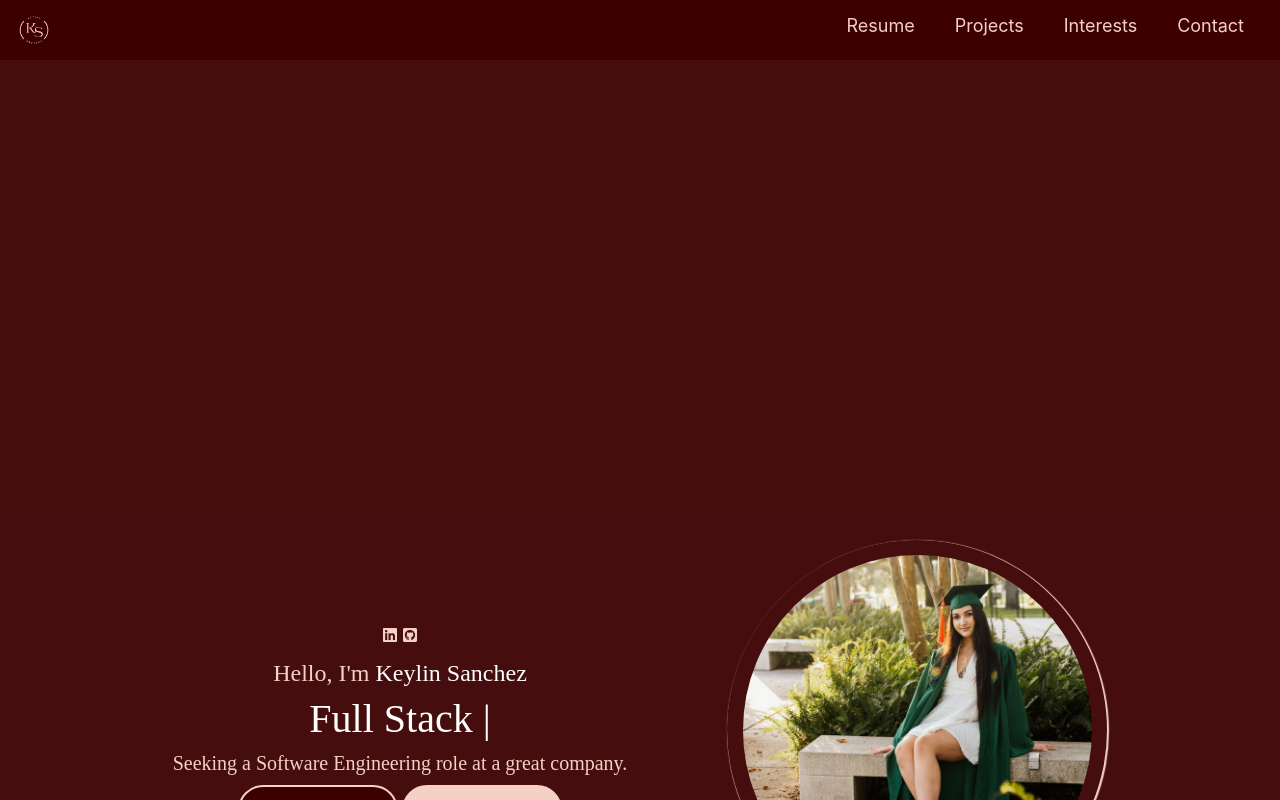
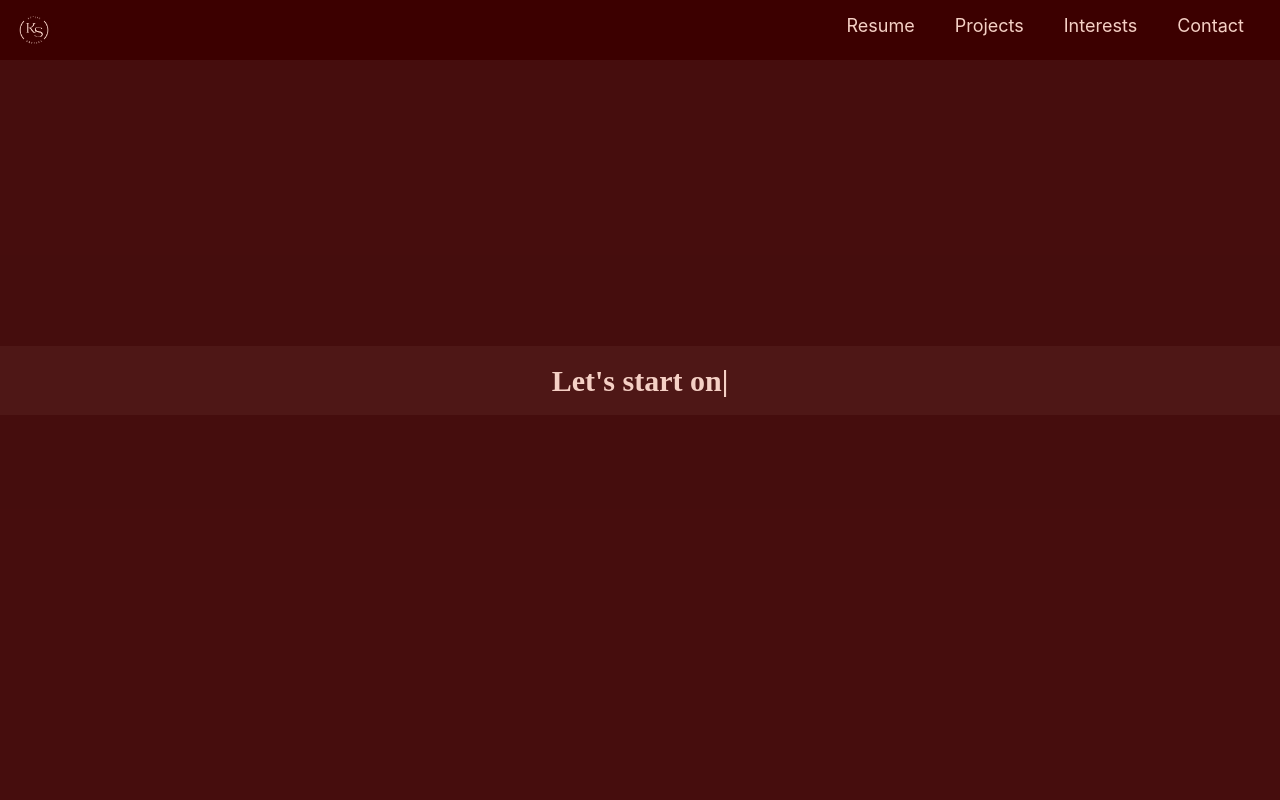
Before and after one commit to kbsanchez/personal-site-reactjs, a React (Create React App) app: page /contact in a window 1280 px wide. Shown: the top 800 px of the page. Built offline with nearby package versions, Linux system fonts and the light colour scheme.

Commit message:
set up proper routing and began work on contact page, profile picture still disappears on small screens, will need to be fixed

```diff
--- a/src/App.js
+++ b/src/App.js
@@ -1,13 +1,24 @@
 import React from 'react'
-import { Routes, Route } from "react-router-dom"
-import NavBar from './components/NavBar'
+import { Route, Routes } from "react-router-dom"
+import NavBar from './components/NavBar/NavBar'
 import Home from './components/Home/Home'
+import ContactMe from './components/ContactMe'
+import Projects from './components/Projects'
+import Resume from './components/Resume'
+import Interests from './components/Interests'
 
 export default function App() {
   return (
-    <div>
-      <NavBar/>
-      <Home/>
-    </div>
+      <div>
+        <NavBar/>
+
+        <Routes>
+          <Route path="/" element={<Home />} />
+          <Route path="/resume" element={<Resume />} />
+          <Route path="/projects" element={<Projects />} />
+          <Route path="/interests" element={<Interests />} />
+          <Route path="/contact" element={<ContactMe />} />
+        </Routes>
+      </div>
   )
 }
--- a/src/components/ContactMe.js
+++ b/src/components/ContactMe.js
@@ -0,0 +1,31 @@
+import React from 'react'
+import Typed from 'react-typed'
+
+export default function ContactMe() {
+    return (
+        <div className='flex flex-col justify-between min-h-[500px] pt-10 h-screen bg-red-bean bg-opacity-95'>
+            <header className='contactme-container flex items-center text-center justify-center h-[10%] pb-[50px] min-h-fit'>
+                <div className='contact-page-title text-pale-pink text-3xl mt-[130px] min-w-full min-h-[50px] bg-pale-pink py-4 bg-opacity-5'>
+                    <span className='font-serif font-bold'>
+                        {" "}
+                        <Typed
+                        strings={[
+                            "Let's start a conversation",
+                            "Let's start on a project together",
+                            "Let's start by connecting:"
+                        ]}
+                        typeSpeed={50}
+                        backSpeed={50}
+                        backDelay={50}
+                        smartBackspace
+                        />
+                    </span>
+                </div>
+
+                <div className='contact-details flex text-center items-center justify-center h-[10%] pb-[50px] min-h-fit mt-[500px]'>
+
+                </div>
+            </header>
+        </div>
+    )
+}
--- a/src/components/Home/Home.js
+++ b/src/components/Home/Home.js
@@ -5,7 +5,7 @@ import Typed from "react-typed";
 
 export default function Home() {
     return (
-        <div className='flex flex-col justify-between min-h-[500px] pt-10 h-screen bg-red-bean bg-opacity-95'>
+        <div className='flex flex-col justify-between min-h-[700px] pt-10 h-screen bg-red-bean bg-opacity-95'>
             <header className='profile-container flex items-center text-center justify-center h-[10%] pb-[50px] min-h-fit'>
                 <div className="hero flex text-center items-center justify-center h-[10%] pb-[50px] min-h-fit mt-[500px]">
                     <div className='profile-details'>
@@ -35,7 +35,7 @@ export default function Home() {
                                     strings={[
                                         "Software Engineer",
                                         "Full Stack Developer",
-                                        "CS Student",
+                                        "CS Graduate",
                                         "Problem Solver"
                                     ]}
                                     typeSpeed={100}
--- a/src/components/Interests.js
+++ b/src/components/Interests.js
@@ -0,0 +1,9 @@
+import React from 'react'
+
+export default function Interests() {
+    return (
+        <div className='flex flex-col justify-between min-h-[500px] pt-10 h-screen bg-red-bean bg-opacity-95'>
+
+        </div>
+    )
+}
--- /dev/null
+++ b/src/components/NavBar/NavBar.css
@@ -0,0 +1,3 @@
+ul li a:hover, ul li a:active {
+    color: #FFFFFF;
+}
--- a/src/components/NavBar.js
+++ b/src/components/NavBar/NavBar.js
@@ -1,5 +1,6 @@
 import React, { useState } from 'react'
 import { AiOutlineMenu, AiOutlineClose } from "react-icons/ai"
+import './NavBar.css'
 
 const NavBar = () => {
     const [toggle, setToggle] = useState(false);
@@ -9,7 +10,7 @@ const NavBar = () => {
         <div>
             <header className="flex justify-between px-4 py-3 bg-red-bean text-pale-pink text-lg fixed w-full z-10">
                 <a href="/">
-                    <img className="w-9" src={require('../assets/logo.png')} alt="KS"/>
+                    <img className="w-9" src={require('../../assets/logo.png')} alt="KS"/>
                 </a>
 
                 <nav className="hidden md:block">
--- a/src/components/Projects.js
+++ b/src/components/Projects.js
@@ -0,0 +1,9 @@
+import React from 'react'
+
+export default function Projects() {
+    return (
+        <div className='flex flex-col justify-between min-h-[500px] pt-10 h-screen bg-red-bean bg-opacity-95'>
+
+        </div>
+    )
+}
--- a/src/components/Resume.js
+++ b/src/components/Resume.js
@@ -0,0 +1,9 @@
+import React from 'react'
+
+export default function Resume() {
+    return (
+        <div className='flex flex-col justify-between min-h-[500px] pt-10 h-screen bg-red-bean bg-opacity-95'>
+
+        </div>
+    )
+}
--- a/src/index.js
+++ b/src/index.js
@@ -1,11 +1,14 @@
 import React from 'react';
 import ReactDOM from 'react-dom/client';
+import { BrowserRouter } from 'react-router-dom';
 import './index.css';
 import App from './App';
 
 const root = ReactDOM.createRoot(document.getElementById('root'));
 root.render(
-  <React.StrictMode>
-    <App />
-  </React.StrictMode>
+ <React.StrictMode>
+    <BrowserRouter>
+       <App />
+    </BrowserRouter>
+ </React.StrictMode>
 );
```
